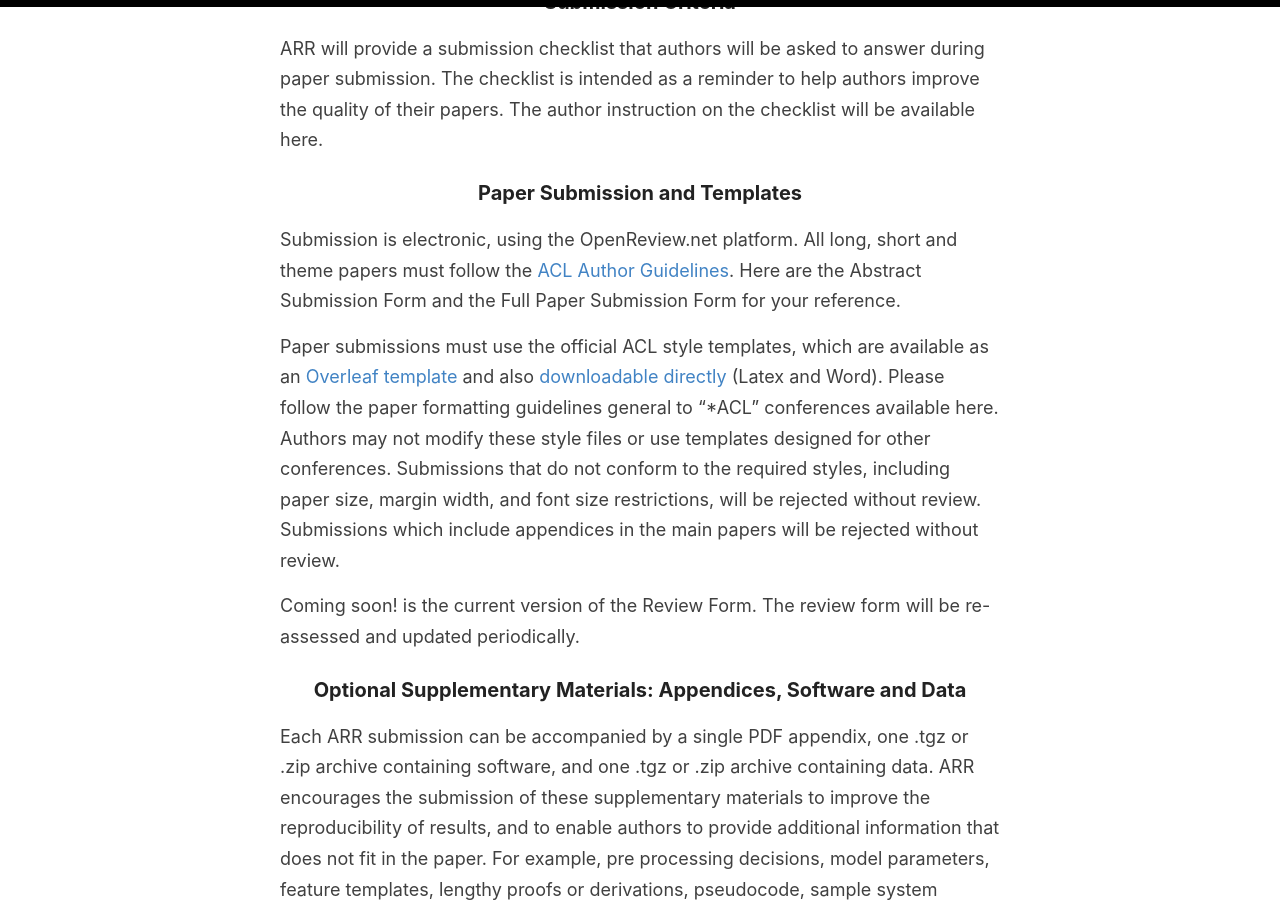
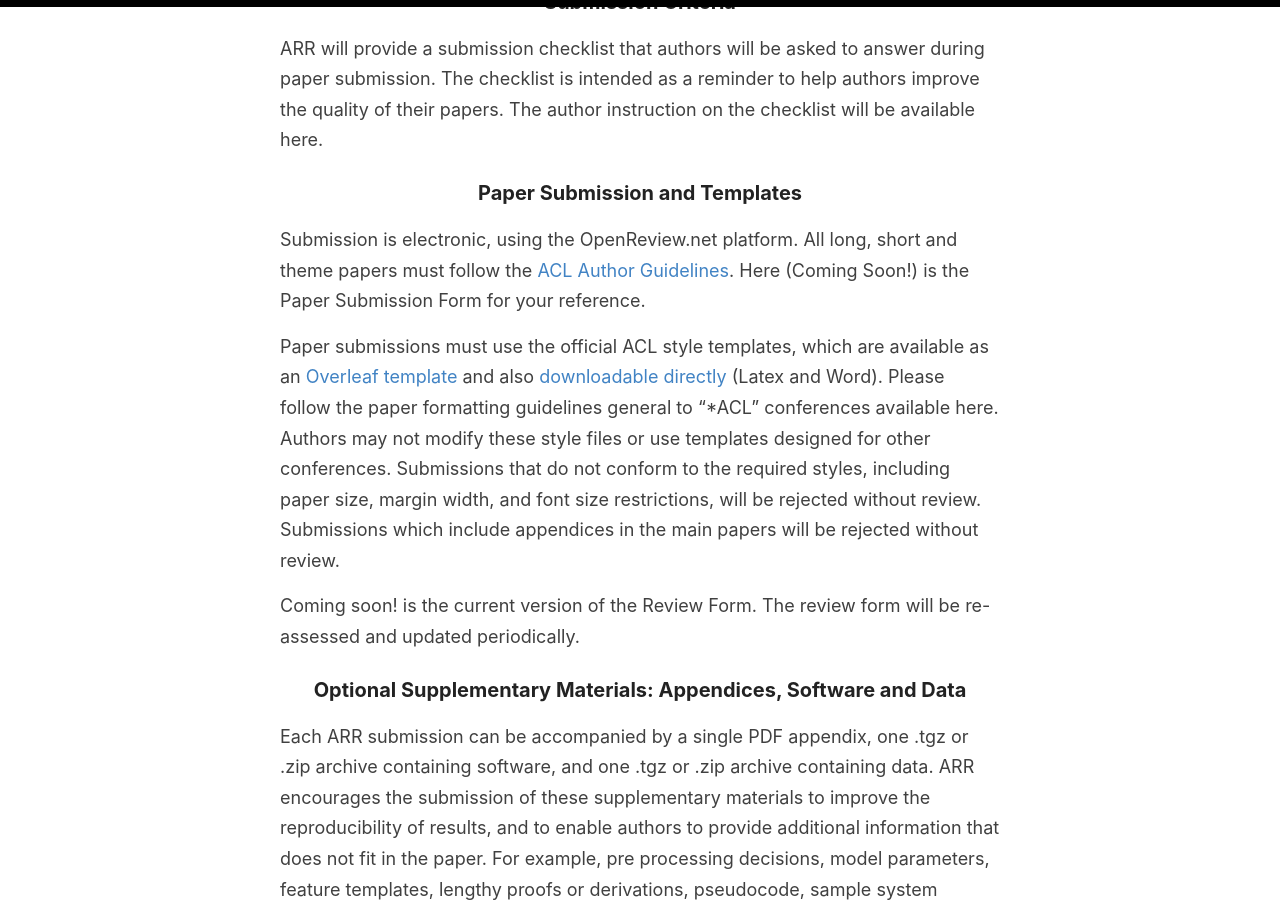
Before and after one commit to amitmerchant1990/reverie, a Jekyll site: the page built from cfp.md, in a window 1280 px wide and 900 px high, scrolled down 5104 px. Built offline with Jekyll 4.4.1, drawn with Linux system fonts in a browser that asks for light colours.

Commit message:
Update cfp.md

```diff
--- a/cfp.md
+++ b/cfp.md
@@ -105,9 +105,9 @@
 
 ### Paper Submission and Templates
 
-Submission is electronic, using the OpenReview.net platform. All long, short and theme papers must follow the [ACL Author Guidelines](https://www.aclweb.org/adminwiki/index.php?title=ACL_Author_Guidelines). Here are the Abstract Submission Form and the Full Paper Submission Form for your reference.
+Submission is electronic, using the OpenReview.net platform. All long, short and theme papers must follow the [ACL Author Guidelines](https://www.aclweb.org/adminwiki/index.php?title=ACL_Author_Guidelines). Here (Coming Soon!) is the Paper Submission Form for your reference.
 
-Paper submissions must use the official ACL style templates, which are available as an [Overleaf template](https://www.overleaf.com/latex/templates/instructions-for-acl-ijcnlp-2021-proceedings/mhxffkjdwymb) and also [downloadable directly](https://aclrollingreview.org/files/arr-templates.zip)  (Latex and Word). Please follow the paper formatting guidelines general to "\*ACL" conferences available here.
+Paper submissions must use the official ACL style templates, which are available as an [Overleaf template](https://www.overleaf.com/latex/templates/acl-rolling-review/hrxvpkhwzmbc) and also [downloadable directly](https://aclrollingreview.org/files/arr-templates-v0.2.zip)  (Latex and Word). Please follow the paper formatting guidelines general to "\*ACL" conferences available here.
 Authors may not modify these style files or use templates designed for other conferences. Submissions that do not conform to the required styles, including paper size, margin width, and font size restrictions, will be rejected without review. Submissions which include appendices in the main papers will be rejected without review.
 
 Coming soon! is the current version of the Review Form. The review form will be re-assessed and updated periodically.
```
